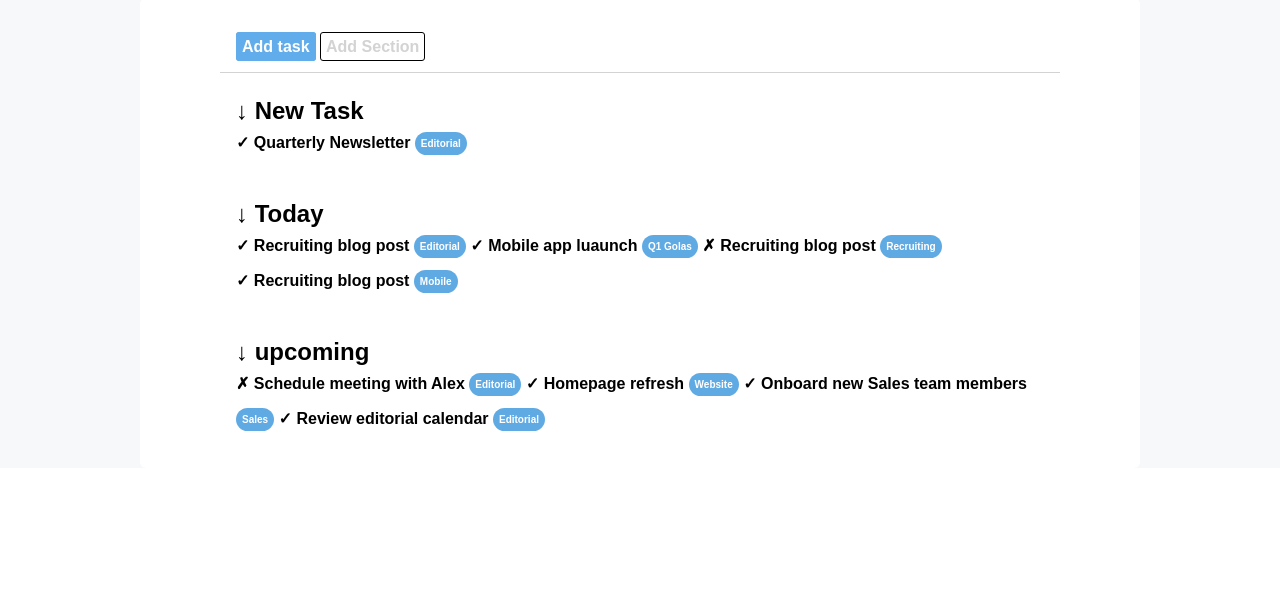
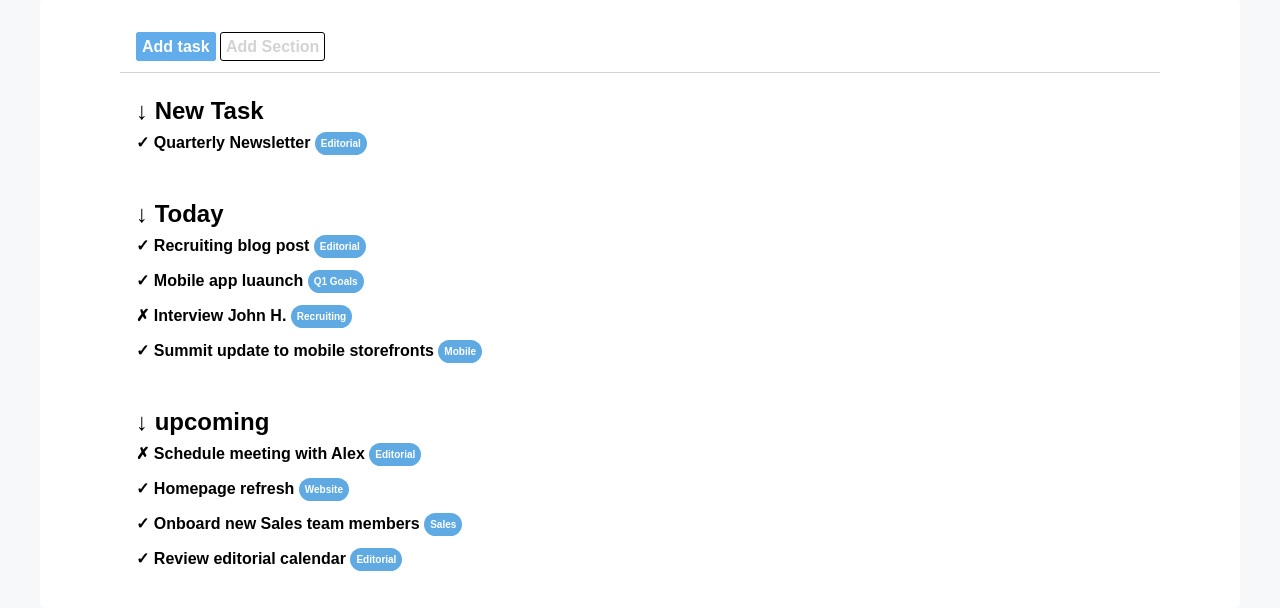
Before and after one commit to luciobo/html-css-toboolist, a plain HTML site: page index.html in a window 1280 px wide. Shown: the part 59-668 px from the top of the page. Drawn offline with Linux system fonts and the light colour scheme.

Commit message:
sietemate righe

```diff
--- a/css/style.css
+++ b/css/style.css
@@ -21,7 +21,7 @@ main {
 }
 
 .conteiner {
-    width: 1000px;
+    width: 1200px;
     margin: auto;
     background-color: white;
     padding: 2rem 5rem 1rem;
--- a/index.html
+++ b/index.html
@@ -38,14 +38,23 @@
                     <h2>&#8595; Today</h1>
                 </div>
                 <div>
+                    <div>
                         <span class="row-align">&#10003; Recruiting blog post</span>
                         <span class="bedge"  >Editorial</span>
+                    </div>
+                    <div>
                         <span class="row-align">&#10003; Mobile app luaunch</span>
-                    <span class="bedge"  >Q1 Golas</span>
-                    <span class="row-align">&cross; Recruiting blog post</span>
+                        <span class="bedge"  >Q1 Goals</span>
+                    </div>
+                    <div>
+                        <span class="row-align">&cross; Interview John H.</span>
                         <span class="bedge"  >Recruiting</span>
-                    <span class="row-align">&#10003; Recruiting blog post</span>
+                    </div>
+                    <div>
+                        <span class="row-align">&#10003; Summit update to mobile storefronts</span>
                         <span class="bedge"  >Mobile</span>
+                    </div>
+
                 </div>
             </section>
             <!-- sezione upcoming -->
@@ -54,14 +63,23 @@
                     <h2>&#8595; upcoming</h1>
                 </div>
                 <div>
+                    <div>
                         <span class="row-align">&cross; Schedule meeting with Alex</span>
                         <span class="bedge"  >Editorial</span>
+                    </div>
+                    <div>
                         <span class="row-align">&#10003; Homepage refresh</span>
                         <span class="bedge"  >Website</span>
+                    </div>
+                    <div>
                         <span class="row-align">&#10003; Onboard new Sales team members</span>
                         <span class="bedge"  >Sales</span>
+                    </div>
+                    <div>
                         <span class="row-align">&#10003; Review editorial calendar</span>
                         <span class="bedge"  >Editorial</span>
+                    </div>
+
                 </div>
             </section>
 
```
Also changed, not shown: 1 other file. Lines whose indentation alone changed are shown as unchanged.
